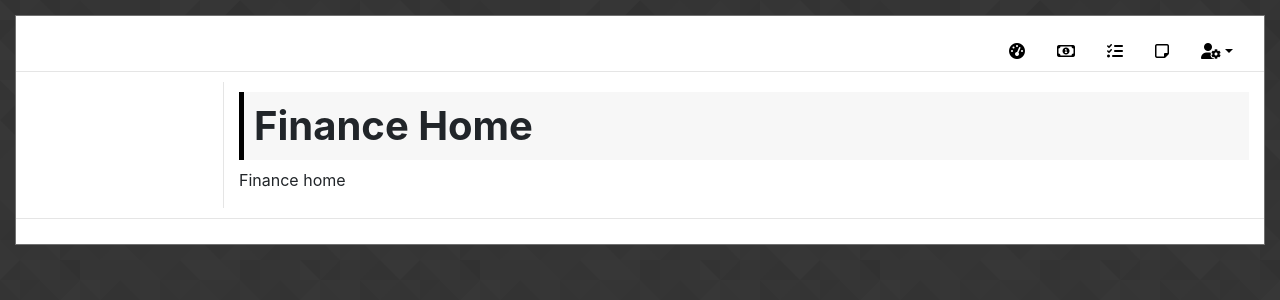
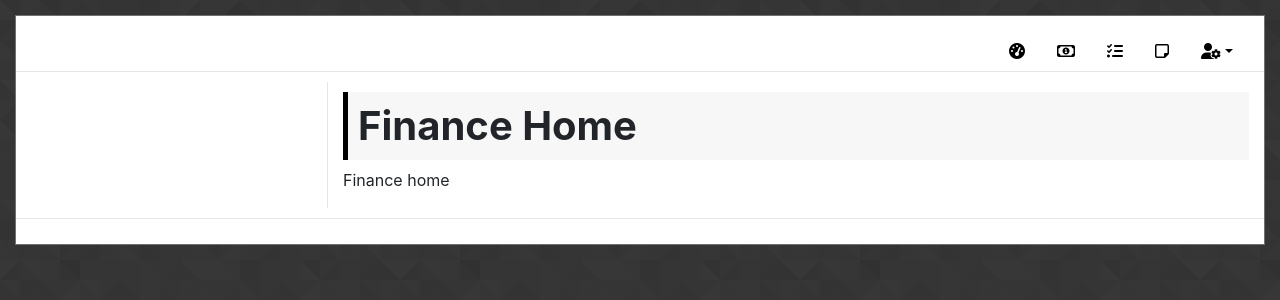
Before and after one commit to Robtych121/MyManager, a Django app: page /finance/ in a window 1280 px wide. Shown: the top 300 px of the page. Run offline with Django 3.2, Linux system fonts and the light colour scheme; some libraries are stand-ins or nearby versions.

Commit message:
made sidebar wider

```diff
--- a/templates/base.html
+++ b/templates/base.html
@@ -27,10 +27,10 @@
         </div>
     </div>
     <div class="row">
-        <div class="col-md-2 sidebar">
+        <div class="col-md-3 sidebar">
             {% include 'partials/navigation.html' %}
         </div>
-        <div class="col-md-10">
+        <div class="col-md-9">
             {% include 'partials/messages.html' %}
             <h1 class="title_section">{% block page_heading %}{% endblock %}</h1>
             {% block content %}{% endblock %}
```
